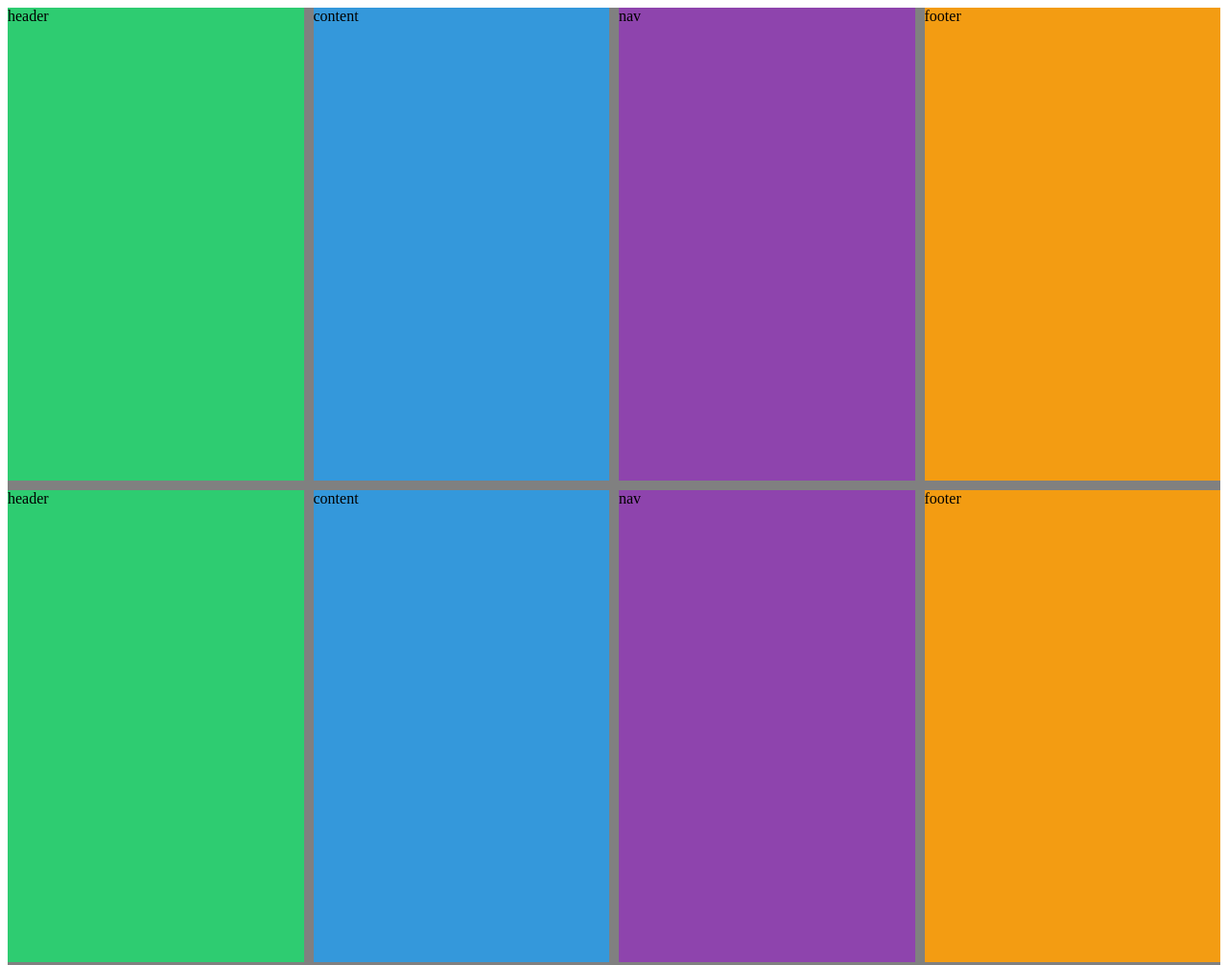
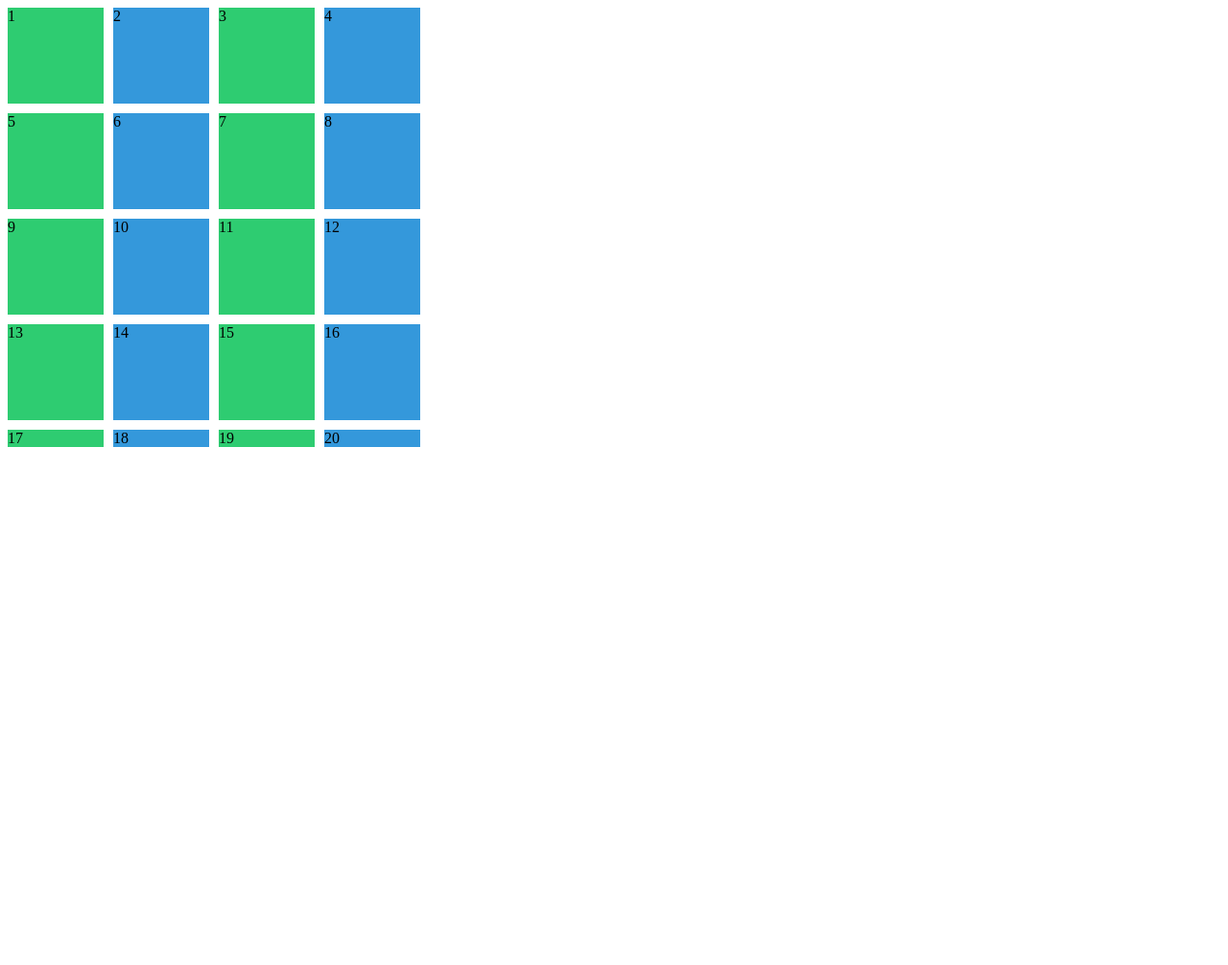
Before and after one commit to HA-SEUNG-JEONG/scss-practice, a website: page index.html in a window 1280 px wide. Shown: the top 1006 px of the page at 96% size. After the commit the page ends 800 px from the top, so only its background shows below. Drawn offline with Linux system fonts and the light colour scheme.

```diff
--- a/index.html
+++ b/index.html
@@ -8,22 +8,26 @@
   </head>
   <body>
     <div class="grid">
-      <div class="header">header</div>
-      <div class="content">content</div>
-      <div class="nav">nav</div>
-      <div class="footer">footer</div>
-      <div class="header">header</div>
-      <div class="content">content</div>
-      <div class="nav">nav</div>
-      <div class="footer">footer</div>
-      <div class="header">header</div>
-      <div class="content">content</div>
-      <div class="nav">nav</div>
-      <div class="footer">footer</div>
-      <div class="header">header</div>
-      <div class="content">content</div>
-      <div class="nav">nav</div>
-      <div class="footer">footer</div>
+      <div class="item">1</div>
+      <div class="item">2</div>
+      <div class="item">3</div>
+      <div class="item">4</div>
+      <div class="item">5</div>
+      <div class="item">6</div>
+      <div class="item">7</div>
+      <div class="item">8</div>
+      <div class="item">9</div>
+      <div class="item">10</div>
+      <div class="item">11</div>
+      <div class="item">12</div>
+      <div class="item">13</div>
+      <div class="item">14</div>
+      <div class="item">15</div>
+      <div class="item">16</div>
+      <div class="item">17</div>
+      <div class="item">18</div>
+      <div class="item">19</div>
+      <div class="item">20</div>
     </div>
   </body>
 </html>
--- a/src/scss/styles.scss
+++ b/src/scss/styles.scss
@@ -1,21 +1,16 @@
 .grid {
-  background: gray;
   display: grid;
   gap: 10px;
-  height: 250vh;
-  grid-template-columns: repeat(4, 1fr);
-  grid-template-rows: repeat(4, 1fr);
+  height: 50vh;
+  grid-template-columns: repeat(4, 100px);
+  grid-template-rows: repeat(4, 100px);
+  grid-auto-flow: row;
 
-  .header {
+  .item:nth-child(odd) {
     background-color: #2ecc71;
   }
-  .content {
+
+  .item:nth-child(even) {
     background-color: #3498db;
   }
-  .nav {
-    background-color: #8e44ad;
-  }
-  .footer {
-    background-color: #f39c12;
-  }
 }
```
Also changed, not shown: grid-study.md (+9 -0 lines), dest/css/styles.css.
